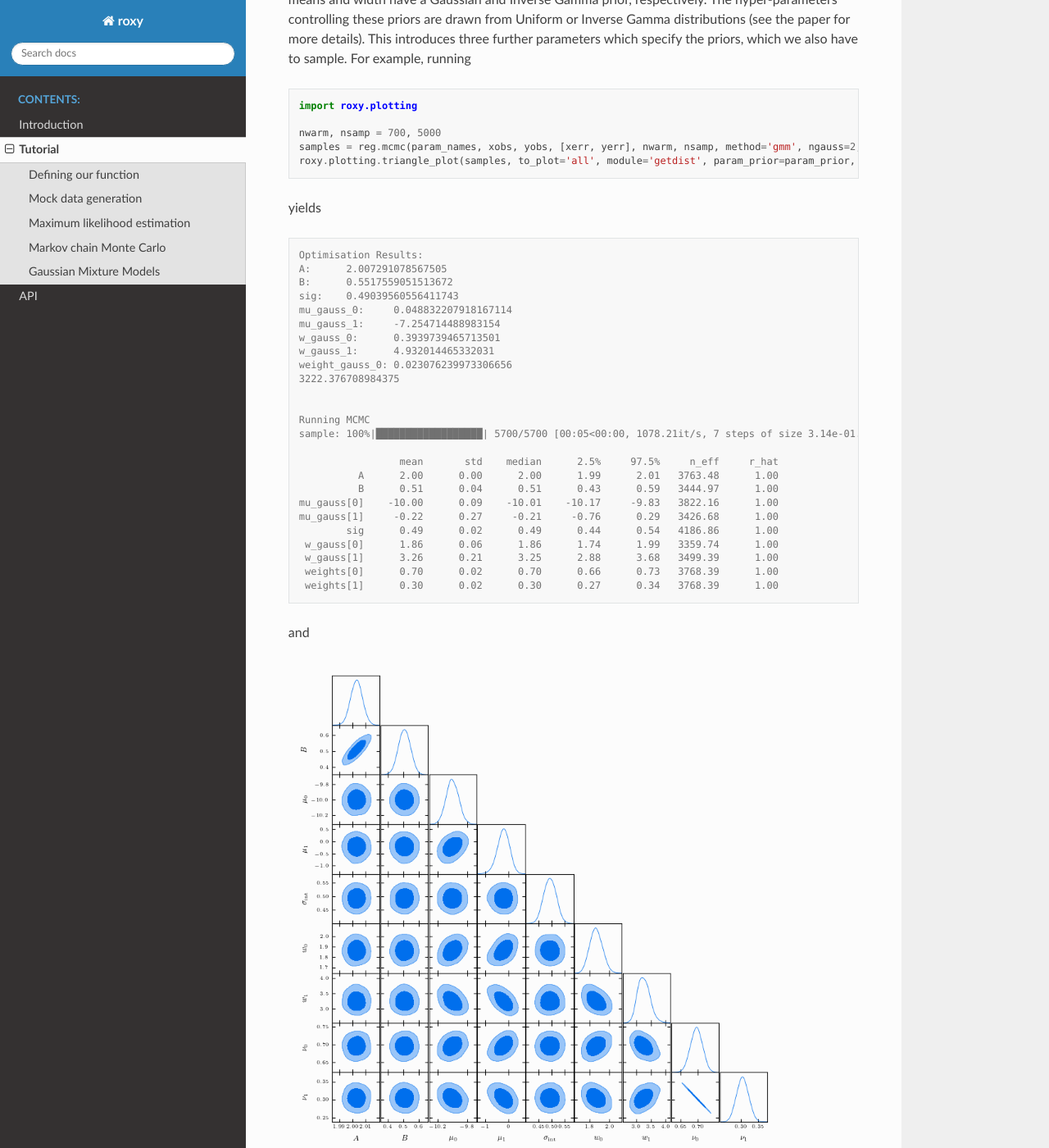
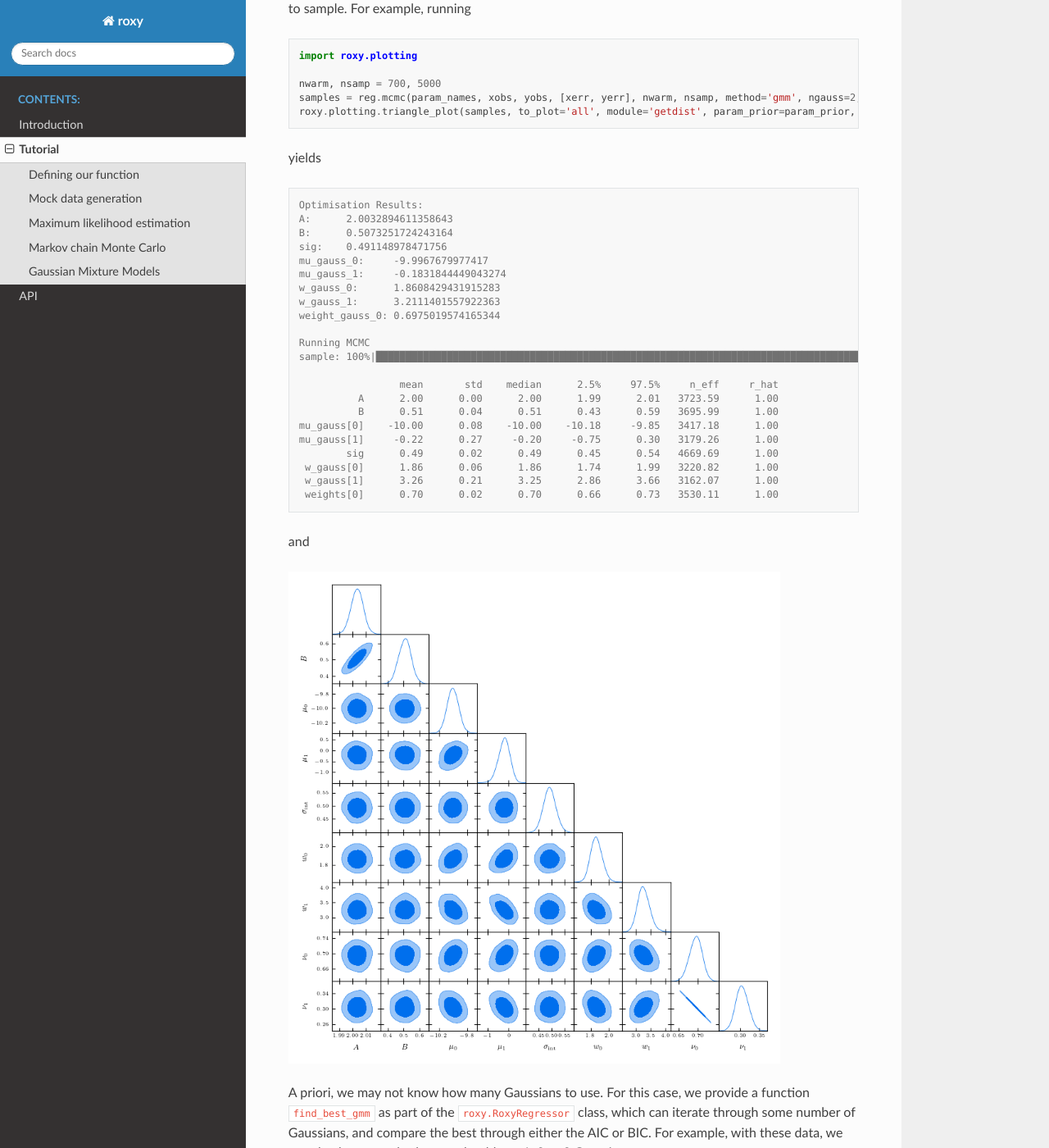
Before and after one commit to DeaglanBartlett/roxy, a Sphinx documentation site: the page built from docs/source/tutorial.rst, in a window 1280 px wide and 1400 px high, scrolled down 7291 px. Shown: the whole window at 82% size. Built offline with Sphinx 7.4.7 and the Read the Docs theme 2.0.0, drawn with Linux system fonts in a browser that asks for light colours; some of the changed text lies outside the part shown.

Commit message:
16 tutorial does not run as currently implemented (#17)
* Update example 1 with method argument

* Fix GMM tutorial

* Correct width prior in optimise and correct outputs for GMM tutorial

```diff
--- a/docs/source/tutorial.rst
+++ b/docs/source/tutorial.rst
@@ -43,7 +43,7 @@ If you wish to set improper uniform priors without edges on an parameter, simply
 
 	param_names = ['A', 'B']
 	theta0 = [2, 0.5]
-	param_prior = {'A':[0, 5], 'B':[-1, 1], 'sig':[0, 3.0]}
+	param_prior = {'A':[0, 5], 'B':[-2, 2], 'sig':[0, 3.0]}
 
 	reg = RoxyRegressor(my_fun, param_names, theta0, param_prior)
 
@@ -275,30 +279,27 @@ yields
 .. code-block:: console
 
 	Optimisation Results:
-	A:	2.007291078567505
-	B:	0.5517559051513672
-	sig:	0.49039560556411743
-	mu_gauss_0:	0.048832207918167114
-	mu_gauss_1:	-7.254714488983154
-	w_gauss_0:	0.3939739465713501
-	w_gauss_1:	4.932014465332031
-	weight_gauss_0:	0.023076239973306656
-	3222.376708984375
-
+	A:	2.0032894611358643
+	B:	0.5073251724243164
+	sig:	0.491148978471756
+	mu_gauss_0:	-9.9967679977417
+	mu_gauss_1:	-0.1831844449043274
+	w_gauss_0:	1.8608429431915283
+	w_gauss_1:	3.2111401557922363
+	weight_gauss_0:	0.6975019574165344
 
 	Running MCMC
-	sample: 100%|██████████████████| 5700/5700 [00:05<00:00, 1078.21it/s, 7 steps of size 3.14e-01. acc. prob=0.94]
+	sample: 100%|█████████████████████████████████████████████████████████████████████████████████████████████████████████████████████████████████████████████| 5700/5700 [00:04<00:00, 1252.86it/s, 15 steps of size 3.79e-01. acc. prob=0.91]
 
 			 mean       std    median      2.5%     97.5%     n_eff     r_hat
-		  A      2.00      0.00      2.00      1.99      2.01   3763.48      1.00
-		  B      0.51      0.04      0.51      0.43      0.59   3444.97      1.00
-	mu_gauss[0]    -10.00      0.09    -10.01    -10.17     -9.83   3822.16      1.00
-	mu_gauss[1]     -0.22      0.27     -0.21     -0.76      0.29   3426.68      1.00
-		sig      0.49      0.02      0.49      0.44      0.54   4186.86      1.00
-	 w_gauss[0]      1.86      0.06      1.86      1.74      1.99   3359.74      1.00
-	 w_gauss[1]      3.26      0.21      3.25      2.88      3.68   3499.39      1.00
-	 weights[0]      0.70      0.02      0.70      0.66      0.73   3768.39      1.00
-	 weights[1]      0.30      0.02      0.30      0.27      0.34   3768.39      1.00
+		  A      2.00      0.00      2.00      1.99      2.01   3723.59      1.00
+		  B      0.51      0.04      0.51      0.43      0.59   3695.99      1.00
+	mu_gauss[0]    -10.00      0.08    -10.00    -10.18     -9.85   3417.18      1.00
+	mu_gauss[1]     -0.22      0.27     -0.20     -0.75      0.30   3179.26      1.00
+		sig      0.49      0.02      0.49      0.45      0.54   4669.69      1.00
+	 w_gauss[0]      1.86      0.06      1.86      1.74      1.99   3220.82      1.00
+	 w_gauss[1]      3.26      0.21      3.25      2.86      3.66   3162.07      1.00
+	 weights[0]      0.70      0.02      0.70      0.66      0.73   3530.11      1.00
 
 
 and
```
Also changed, not shown: other parts of docs/source/tutorial.rst (+9 -4 lines), docs/source/data.png, docs/source/gmm_corner.png, docs/source/gmm_data.png, docs/source/gmm_distribution.png, docs/source/posterior_predictive.png, docs/source/trace.png, docs/source/triangle.png, 2 other files.
